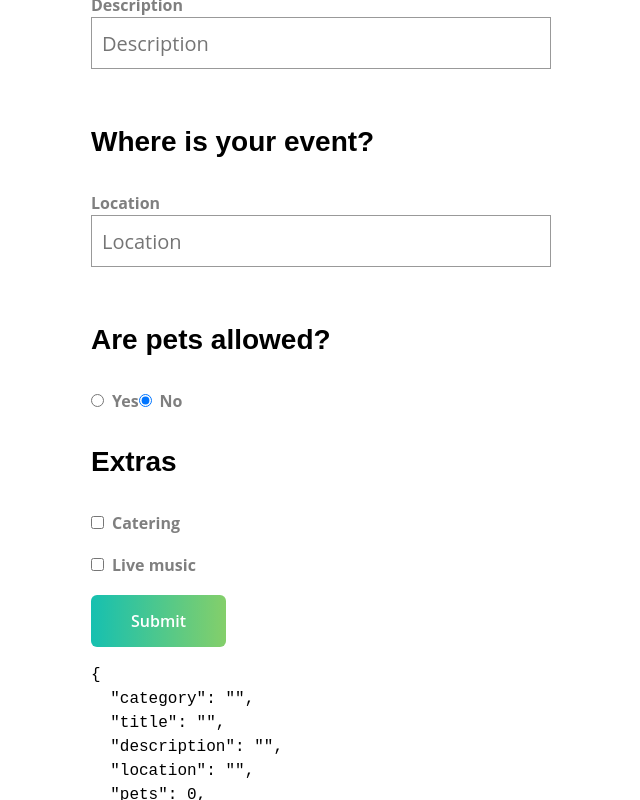
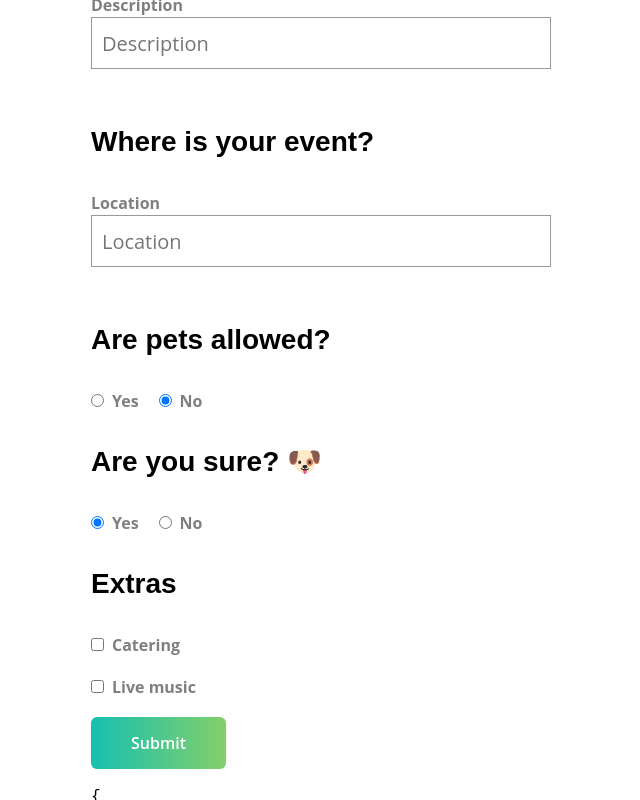
Before and after one commit to Code-Pop/Vue-3-Forms, a Vue app: page / in a window 1280 px wide. Both pictures are taken after a click on the radio button "No". Shown: the part 1867-2667 px from the top of the page, without its empty margins (339-979 px from the left). Built offline with nearby package versions, Linux system fonts and the light colour scheme.

Commit message:
add group to examples

```diff
--- a/src/views/ComponentsForm.vue
+++ b/src/views/ComponentsForm.vue
@@ -35,19 +35,26 @@
       />
 
       <h3>Are pets allowed?</h3>
-      <BaseRadio
-        label="Yes"
+      <BaseRadioGroup
         v-model="event.pets"
-        :value="1"
         name="pets"
+        :options="[
+          { value: 1, label: 'Yes' },
+          { value: 0, label: 'No' }
+        ]"
       />
 
-      <BaseRadio
-        label="No"
-        v-model="event.pets"
-        :value="0"
-        name="pets"
-      />
+      <template v-if="event.pets === 0">
+        <h3>Are you sure? 🐶</h3>
+        <BaseRadioGroup
+          v-model="event.petsagain"
+          name="petsagain"
+          :options="[
+            { value: 1, label: 'Yes' },
+            { value: 0, label: 'No' }
+          ]"
+        />
+      </template>
 
       <h3>Extras</h3>
       <div>
@@ -103,6 +110,7 @@ export default {
       description: '',
       location: '',
       pets: 1,
+      petsagain: 1,
       extras: {
         catering: false,
         music: false
```
